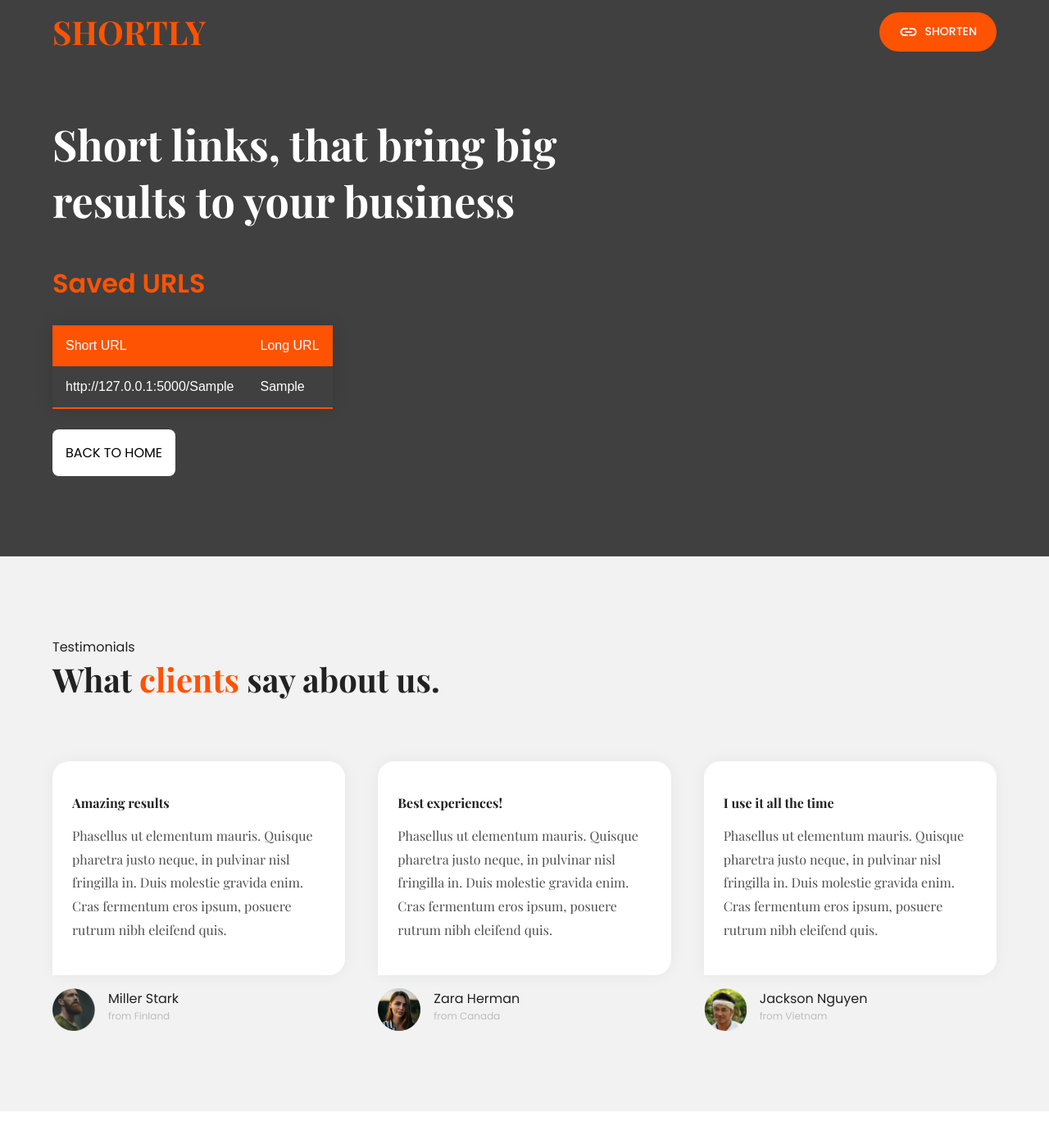
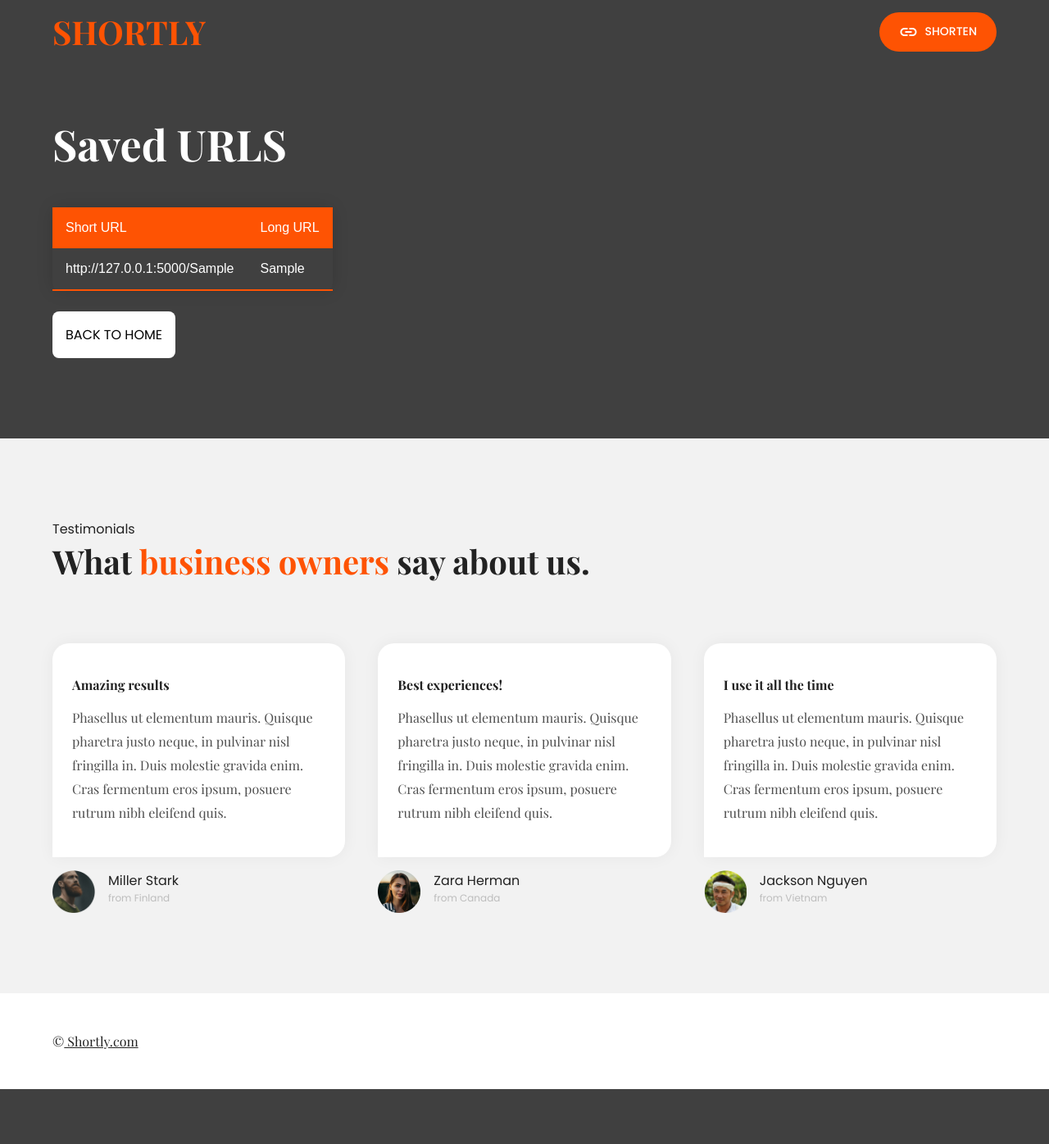
Before and after one commit to geraldelorm/shortly, a Flask app: page /data in a window 1280 px wide. Shown: the top 1396 px of the page at 82% size. After the commit the page ends 1329 px from the top, so only its background shows below. Run offline with Flask 2, Linux system fonts and the light colour scheme; tables that the repository leaves empty hold one stand-in row (values such as "Sample post").

Commit message:
:white_check_mark:

```diff
--- a/static/css/index.css
+++ b/static/css/index.css
@@ -300,7 +300,7 @@ footer {
   padding: 1rem;
 }
 td {
-  max-width: 750px;
+  max-width: 830px;
   padding-right: 1rem;
 }
 .styled-table tbody tr {
--- a/templates/base.html
+++ b/templates/base.html
@@ -27,7 +27,11 @@
       </div>
       <div class="container">
         <section>
-          <h1 class="main-heading">Short links, that bring big results to your business</h1>
+
+          <h1 class="main-heading">
+            {% block head%}
+            {% endblock %}
+            </h1>
            {% block content%}
             {% endblock %}
         </section>
@@ -39,7 +43,7 @@
       <div class="container">
         <div class="section-name">Testimonials</div>
 
-        <h2>What <strong>clients</strong> say about us.</h2>
+        <h2>What <strong>business owners</strong> say about us.</h2>
 
         <div class="feedback">
           <div class="feedback-card">
--- a/templates/data.html
+++ b/templates/data.html
@@ -1,6 +1,5 @@
-{% extends "base.html" %} {% block title %}View all URLS{% endblock %} {% block content %}
+{% extends "base.html" %} {% block head%} Saved URLS {% endblock %} {% block content %}
 
-<h1 class="saved-h1">Saved URLS</h1>
 <table class="styled-table">
   <thead>
     <tr>
--- a/templates/home.html
+++ b/templates/home.html
@@ -1,4 +1,5 @@
-{% extends "base.html" %} {% block title %}Shortly{% endblock %} {% block content %}
+{% extends "base.html" %} {% block head%} Short links, that bring big results to your business {%
+endblock %} {% block content %}
 <form class="booking" action="#" , method="post">
   <div class="booking_inputs">
     <div class="booking_input">
--- a/templates/shorturl.html
+++ b/templates/shorturl.html
@@ -1,4 +1,5 @@
-{% extends "base.html" %} {% block title %}Shortly Result{% endblock %} {% block content %}
+{% extends "base.html" %} {% block head%} Short links, that bring big results to your business {%
+endblock %} {% block content %}
 <form class="booking" action="#" , method="post">
   <div class="booking_inputs">
     <div class="booking_input">
```
Also changed, not shown: app.py (line endings or trailing spaces), requirements.txt (line endings or trailing spaces).
